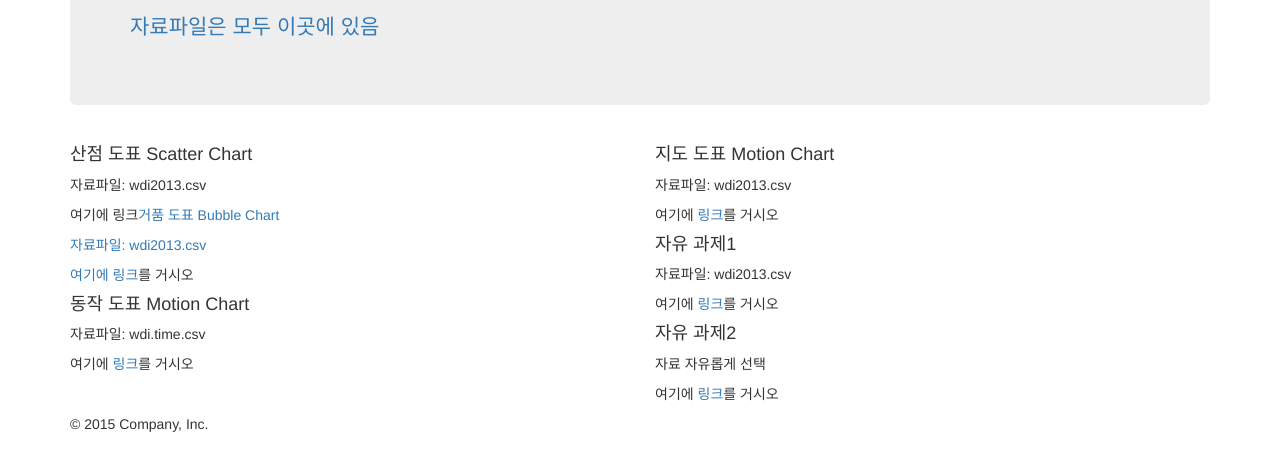
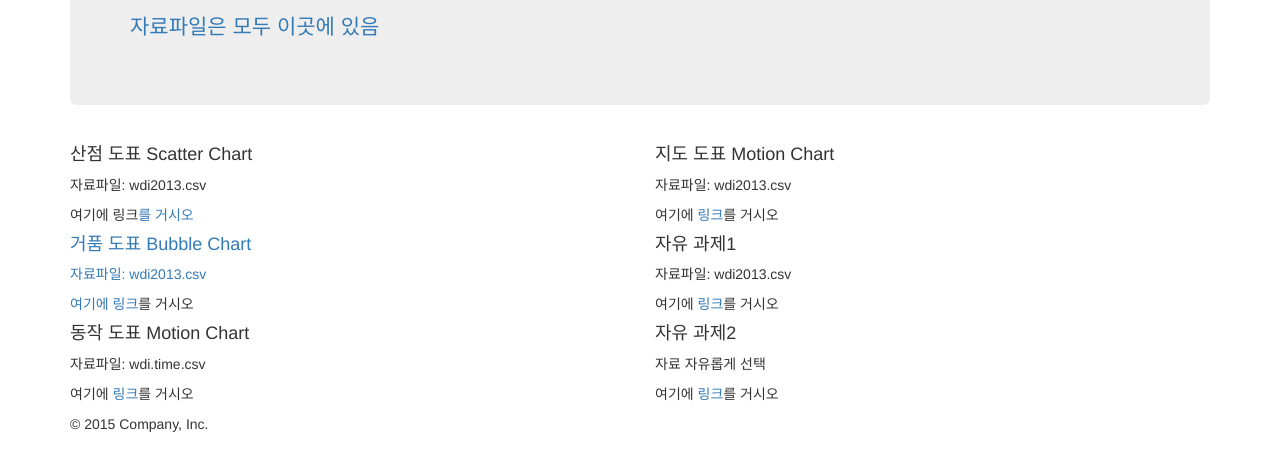
Before and after one commit to jjdc2016syc15/jjdc2016syc15.github.io, a plain HTML site: page boot.html in a window 1280 px wide. Shown: the part 200-670 px from the top of the page. Drawn offline with nearby package versions, Linux system fonts and the light colour scheme; a script that the page names is missing.

Commit message:
Update boot.html

```diff
--- a/boot.html
+++ b/boot.html
@@ -52,7 +52,7 @@
         <div class="col-lg-6">
           <h4>산점 도표 Scatter Chart</h4>
           <p>자료파일: wdi2013.csv</p>
-          <p>여기에 링크<a href="http/a>를 거시오</p>
+          <p>여기에 링크<a href="http://jjdc2016syc15.github.io/scatterchart">를 거시오</p>
 
           <h4>거품 도표 Bubble Chart</h4>
           <p>자료파일: wdi2013.csv</p>
```
